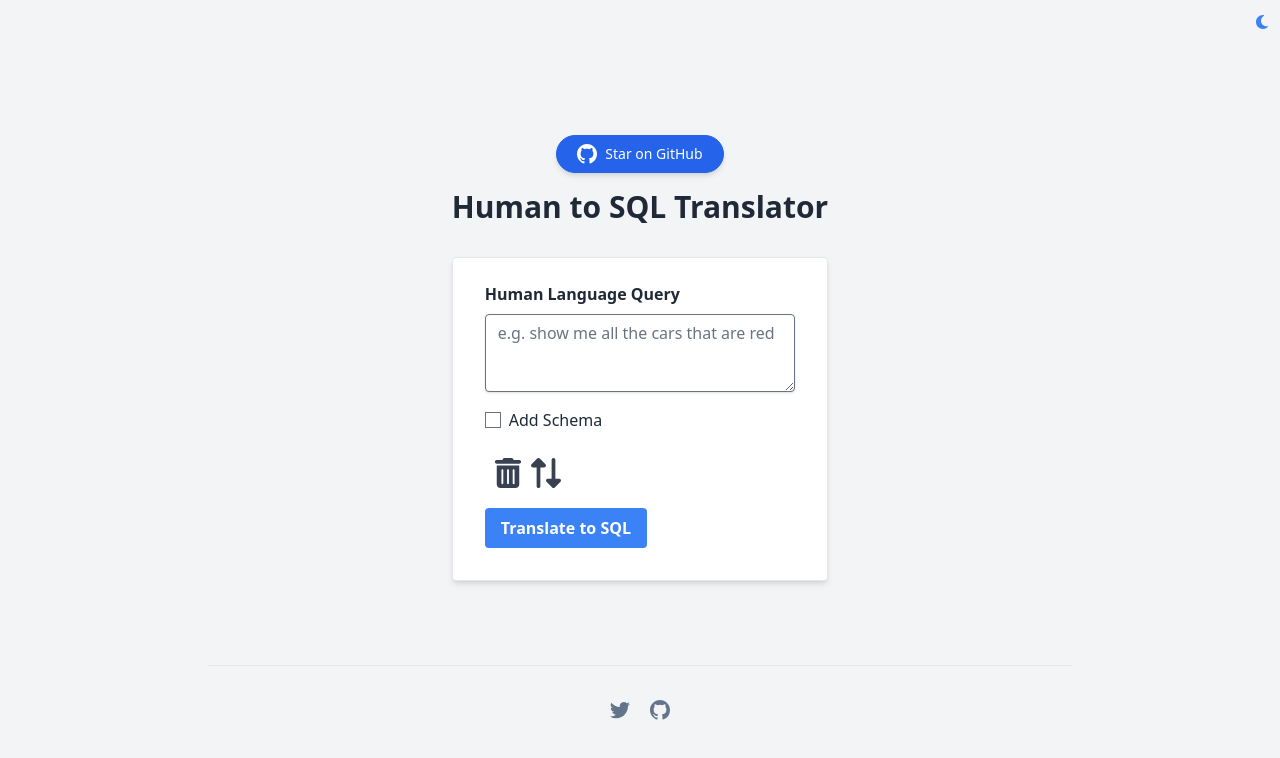
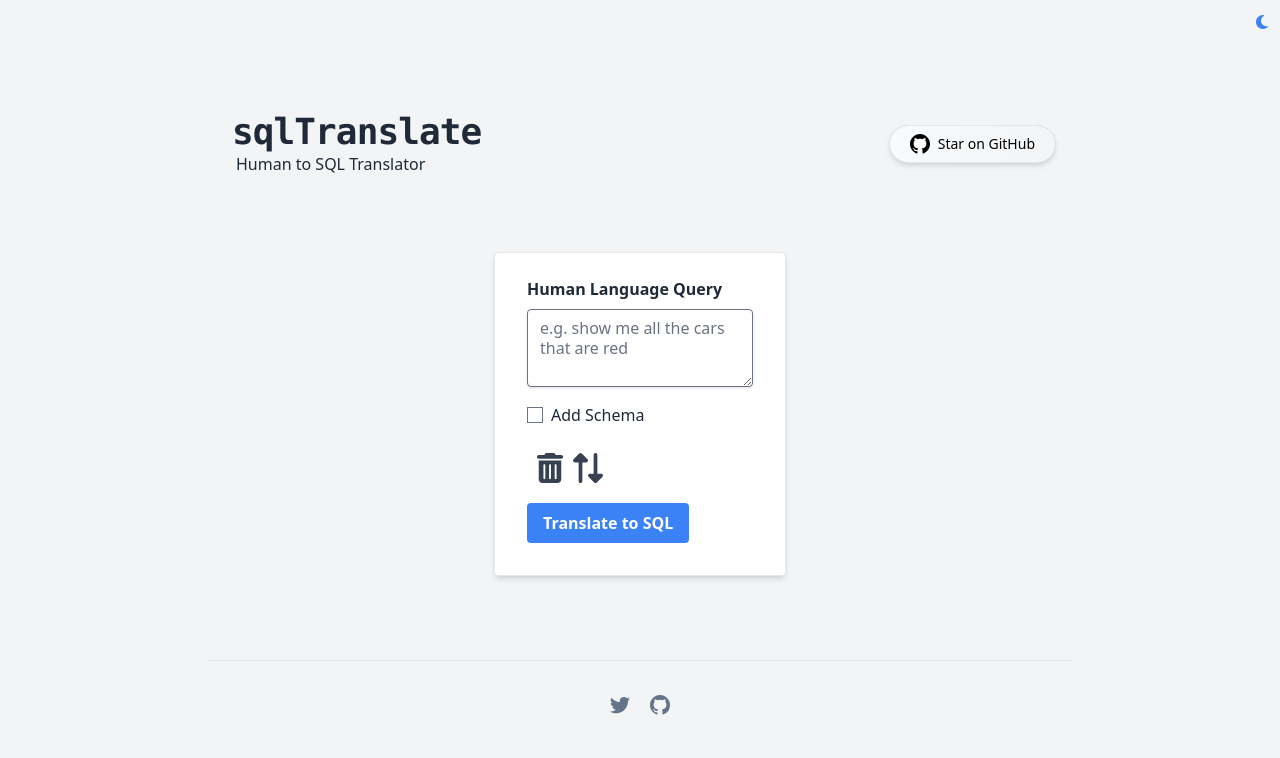
Before and after one commit to heracule/sql-translator, a Next.js app: page / in a window 1280 px wide. Shown: the top 758 px of the page. Built offline with nearby package versions, Linux system fonts and the light colour scheme.

Commit message:
re-designed header

```diff
--- a/components/Header.tsx
+++ b/components/Header.tsx
@@ -1,14 +1,27 @@
 import Image from "next/image";
 import Link from "next/link";
+import Github from "./GitHub";
 
 export default function Header() {
   return (
-    <header className="flex justify-between items-center w-full mt-5 border-b-2 pb-7 sm:px-4 px-2">
-      <Link href="/" className="flex space-x-3">
-        <h1 className="sm:text-4xl text-2xl font-bold ml-2 tracking-tight">
-          sqlTranslator
+    <header className="flex justify-between items-center w-full mt-5 pb-7 sm:px-4 px-2">
+      <Link href="/" className="flex flex-col space-x-3">
+        <h1 className="font-mono sm:text-4xl text-2xl font-bold ml-2 tracking-tight">
+          sqlTranslate
         </h1>
+        <p>Human to SQL Translator</p>
       </Link>
+      <div className="flex items-center justify-center">
+        <a
+          className="flex max-w-fit items-center justify-center space-x-2 rounded-full border bg-gradient-to-r from-gray-50 to-gray-100 text-black px-5 py-2 text-sm shadow-md hover:bg-blue-500 bg-blue-600 font-medium transition"
+          href="https://github.com/whoiskatrin/sql-translator"
+          target="_blank"
+          rel="noopener noreferrer"
+        >
+          <Github />
+          <p>Star on GitHub</p>
+        </a>
+      </div>
     </header>
   );
 }
--- a/package.json
+++ b/package.json
@@ -28,13 +28,15 @@
     "react-hot-toast": "^2.4.0",
     "react-syntax-highlighter": "^15.5.0",
     "react-use-measure": "^2.1.1",
-    "redis": "^4.6.5"
+    "redis": "^4.6.5",
+    "styled-components": "^5.3.9"
   },
   "devDependencies": {
     "@types/node": "18.11.3",
     "@types/react": "18.0.21",
     "@types/react-dom": "18.0.6",
     "@types/react-syntax-highlighter": "^15.5.6",
+    "@types/styled-components": "^5.1.26",
     "@typescript-eslint/eslint-plugin": "^5.55.0",
     "@typescript-eslint/parser": "^5.55.0",
     "autoprefixer": "^10.4.12",
--- a/pages/index.tsx
+++ b/pages/index.tsx
@@ -19,6 +19,7 @@ import { toast } from "react-hot-toast";
 import LoadingDots from "../components/LoadingDots";
 import { useTheme } from "next-themes";
 import Toggle from "../components/Toggle";
+import Header from "../components/Header";
 
 interface IHistory {
   inputText: string;
@@ -133,29 +134,15 @@ export default function Home() {
 
   return (
     <div className="flex flex-col items-center justify-center min-h-screen">
+      <Header />
       <Head>
-        <title>
+        <title className="flex justify-between items-center w-full mt-5 pb-7 sm:px-4 px-2">
           {isHumanToSql ? "Human to SQL Translator" : "SQL to Human Translator"}
         </title>
         <link rel="icon" href="/favicon.ico" />
       </Head>
       <main className="max-w-lg mx-auto my-12 px-4">
         <ThemeButton className="absolute top-2.5 right-2.5 text-gray-500 dark:text-gray-400 focus:outline-none hover:scale-125 transition" />
-        <div className="flex items-center justify-center">
-          <a
-            className="flex max-w-fit items-center justify-center space-x-2 rounded-full border border-blue-600 text-white px-5 py-2 text-sm shadow-md hover:bg-blue-500 bg-blue-600 font-medium transition"
-            href="https://github.com/whoiskatrin/sql-translator"
-            target="_blank"
-            rel="noopener noreferrer"
-          >
-            <Github />
-            <p>Star on GitHub</p>
-          </a>
-        </div>
-
-        <h1 className="text-3xl font-bold text-center mt-4 mb-8">
-          {isHumanToSql ? "Human to SQL Translator" : "SQL to Human Translator"}
-        </h1>
 
         <form
           onSubmit={(event) => handleSubmit(event)}
```
Also changed, not shown: 1 other file (tests, documents, lock files or other folders).
